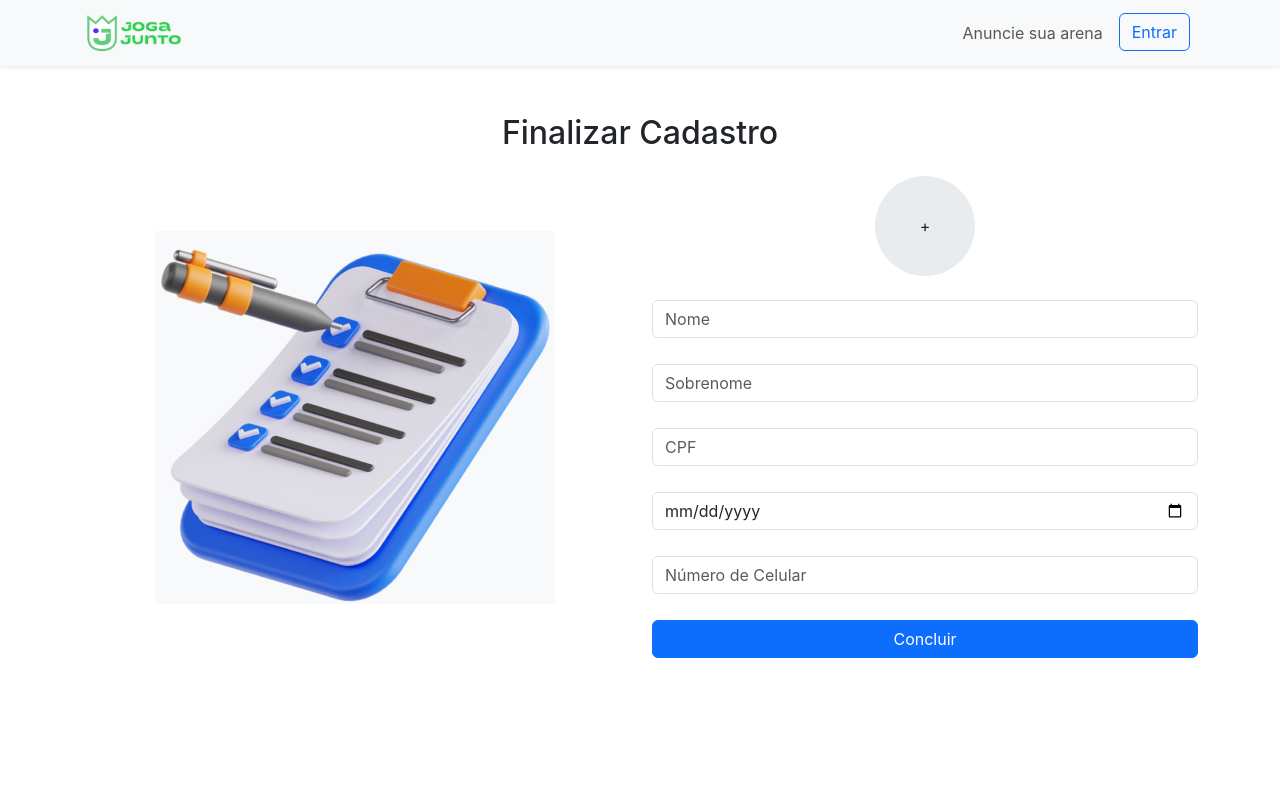
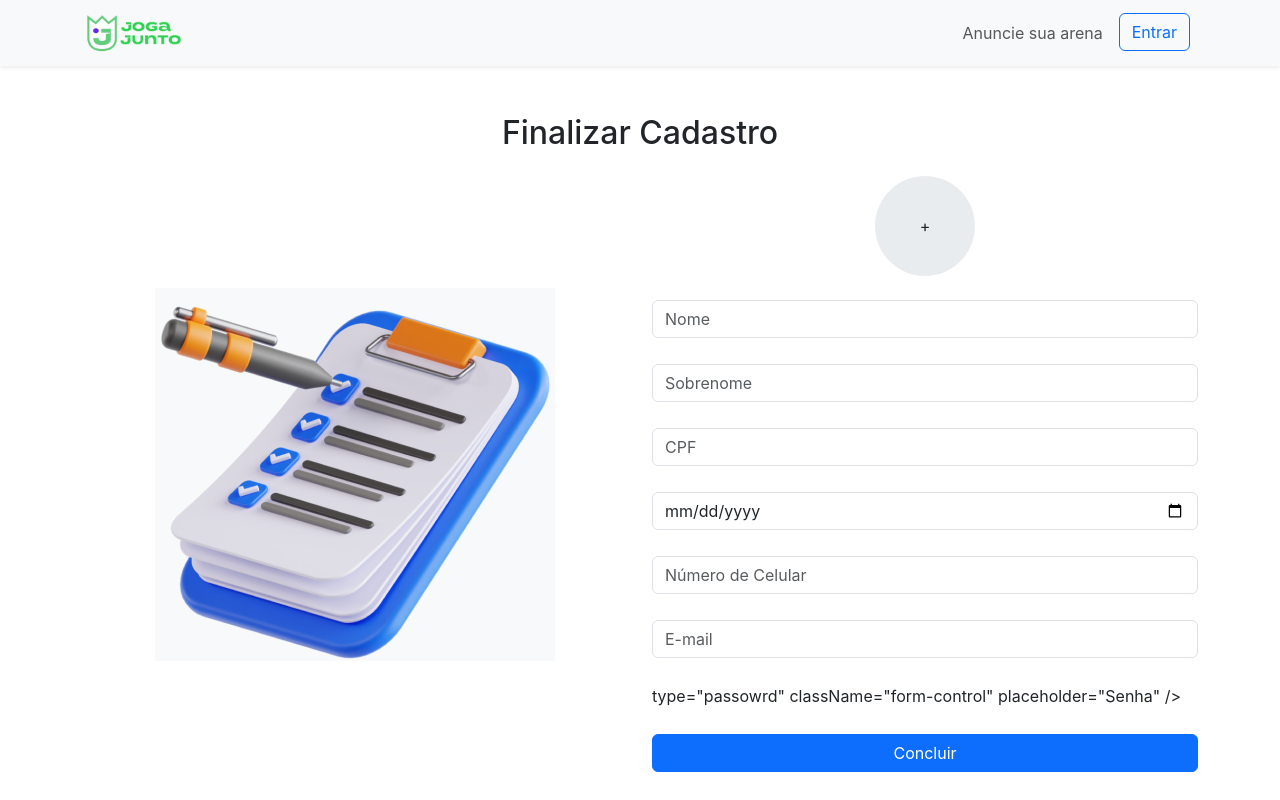
Before and after one commit to ifalO4CDA/JogaJunto-front, a React (Create React App) app: page /confirmacao-email in a window 1280 px wide. Built offline with nearby package versions, Linux system fonts and the light colour scheme.

Commit message:
Featury - Tela Cadastro
Inserção dos campos EMAIL e SENHA com validações.

```diff
--- a/src/pages/cadastro/confirmacaoEmail.js
+++ b/src/pages/cadastro/confirmacaoEmail.js
@@ -93,6 +93,19 @@ function ConfirmacaoEmail() {
                 placeholder="Número de Celular"
               />
             </div>
+            <div className="mb-3">
+              <input
+                type="email"
+                className="form-control"
+                placeholder="E-mail"
+              />
+            </div>
+            <div className="mb-3">
+                type="passowrd"
+                className="form-control"
+                placeholder="Senha"
+              />
+            </div>
 
             <button type="submit" className="btn btn-primary w-100">
               Concluir
--- a/src/styles/confirmacaoEmail.css
+++ b/src/styles/confirmacaoEmail.css
@@ -50,8 +50,11 @@ form {
 }
 
 form input {
-  width: 300px;
+  width: 400px;
   padding: 10px;
+  height: 372;
+  top: 366px;
+  left: 193px;
   border: 1px solid #ccc;
   border-radius: 5px;
 }
```
